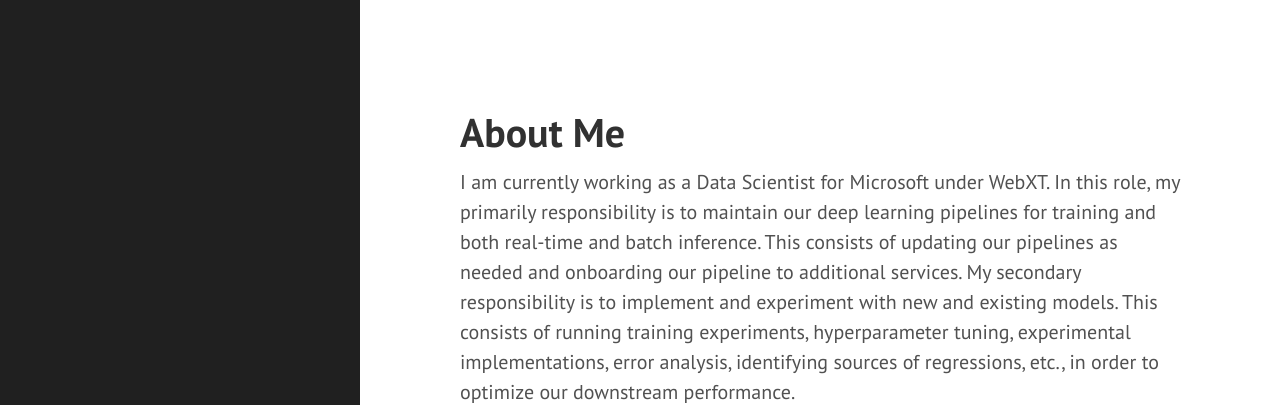
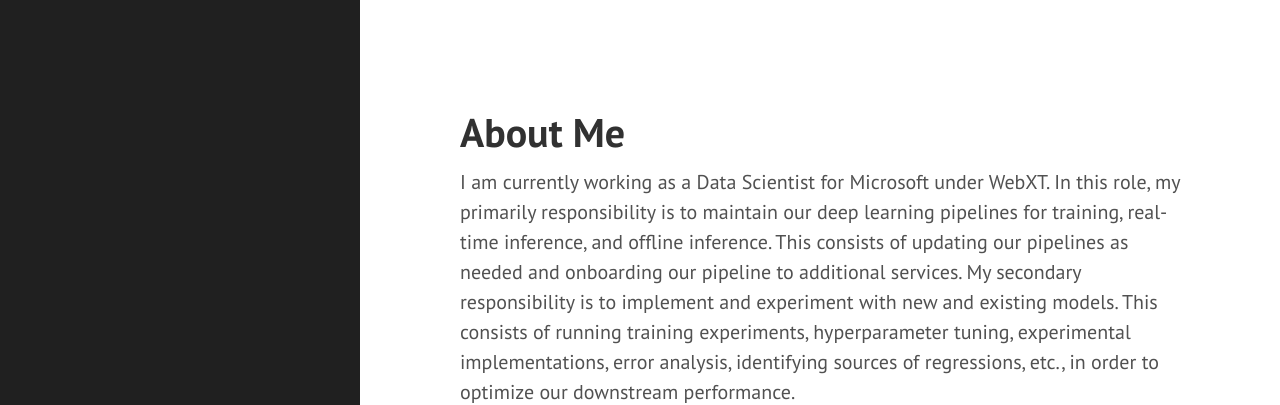
Before and after one commit to alexayalamcs/alexayalamcs.github.io, a Jekyll site: the page built from index.md, in a window 1280 px wide and 967 px high. Shown: the top 405 px of the window. Built offline with Jekyll 4.4.1, drawn with Linux system fonts in a browser that asks for light colours.

Commit message:
Update website

```diff
--- a/index.md
+++ b/index.md
@@ -5,7 +5,7 @@ title: Home
 
 # About Me
 
-I am currently working as a Data Scientist for Microsoft under WebXT. In this role, my primarily responsibility is to maintain our deep learning pipelines for training and both real-time and batch inference. This consists of updating our pipelines as needed and onboarding our pipeline to additional services. My secondary responsibility is to implement and experiment with new and existing models. This consists of running training experiments, hyperparameter tuning, experimental implementations, error analysis, identifying sources of regressions, etc., in order to optimize our downstream performance.
+I am currently working as a Data Scientist for Microsoft under WebXT. In this role, my primarily responsibility is to maintain our deep learning pipelines for training, real-time inference, and offline inference. This consists of updating our pipelines as needed and onboarding our pipeline to additional services. My secondary responsibility is to implement and experiment with new and existing models. This consists of running training experiments, hyperparameter tuning, experimental implementations, error analysis, identifying sources of regressions, etc., in order to optimize our downstream performance.
 
 I completed my masters in computer science (**December 2021**) at Western Washington University (WWU) advised by [Brian Hutchinson](https://fw.cs.wwu.edu/~hutchib2/hutchresearch.html). My graduate research work focused on the use of [Generative Adversarial Networks to emulate Earth System Models](/project/#gans-for-climate-data-generation). I'm working towards computationally effecient earth system emulators so that we may more easily understand our earth's climate system. During my graduate study, I completed a master's research internship at Pacific North West Laboratory where I worked in the few-shot learning domain.
 
```
Also changed, not shown: 4 other files.
